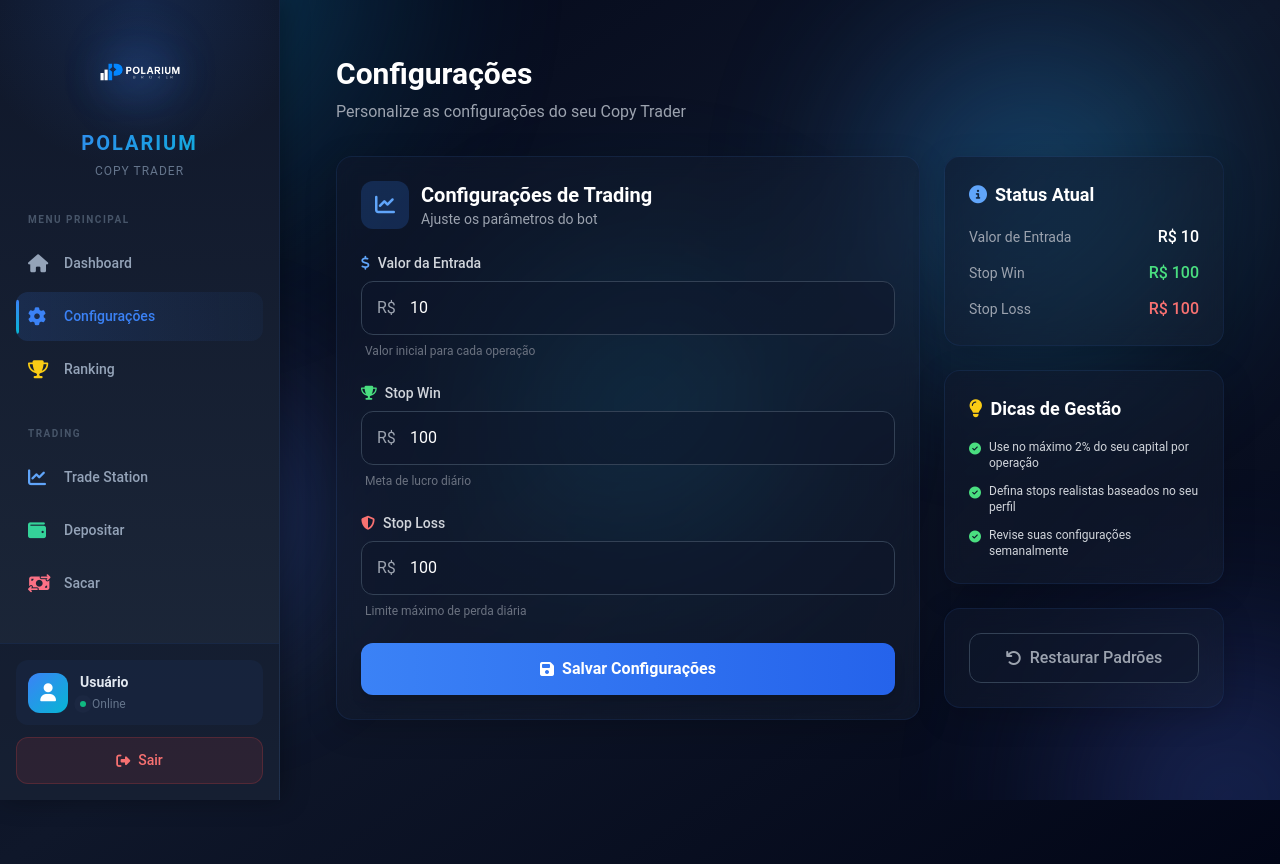
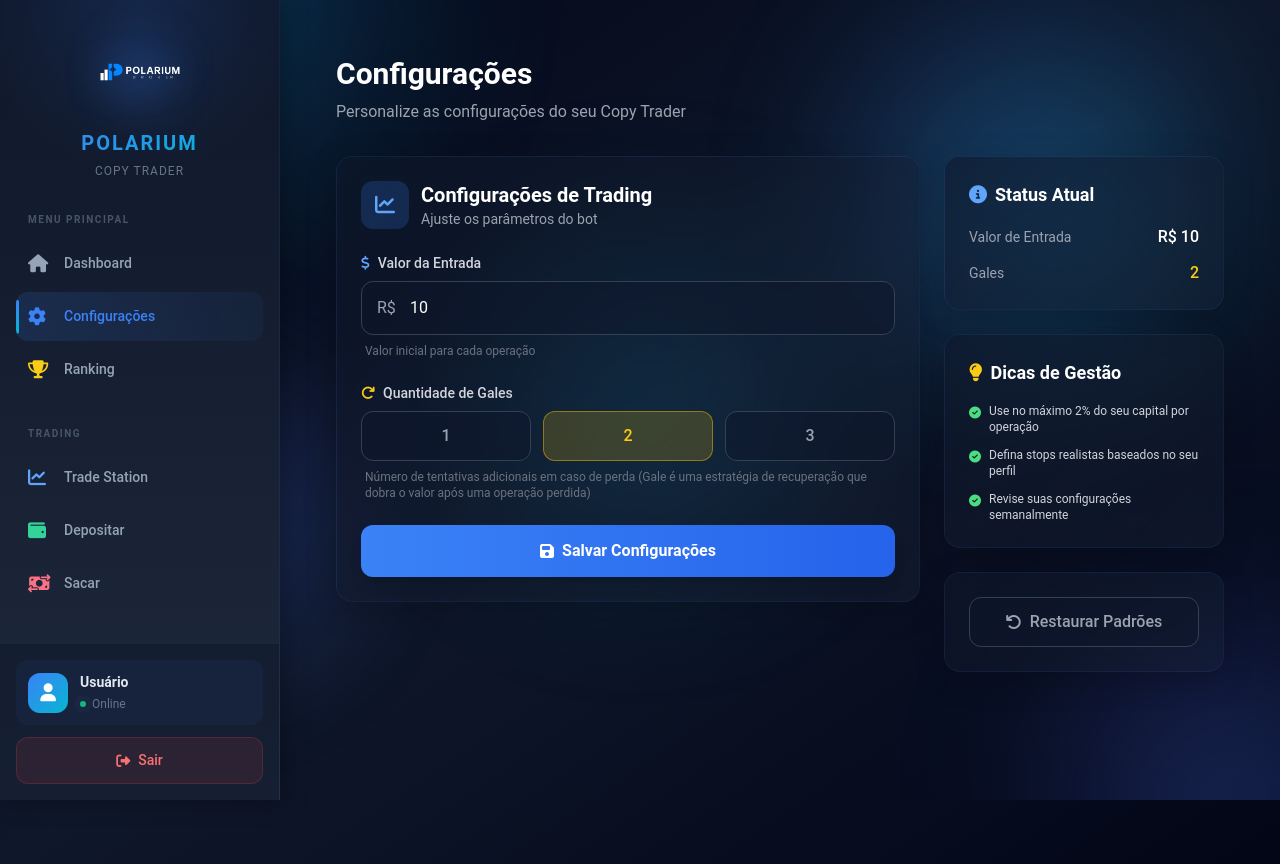
Before and after one commit to GenesisBrito10/autopilot, a Vue app: page /settings in a window 1280 px wide. Built offline with nearby package versions, Linux system fonts and the light colour scheme; what vue-sweetalert2 would draw is missing.

Commit message:
update: history and username

```diff
--- a/src/main.js
+++ b/src/main.js
@@ -12,6 +12,7 @@ import 'sweetalert2/dist/sweetalert2.min.css'
 
 const app = createApp(App)
 axios.defaults.baseURL = 'https://backend-automatico.tipolariumbroker.com'
+//axios.defaults.baseURL = 'http://localhost:2003' // Use this for local development
 // Configurar Sweetalert2
 const options = {
     confirmButtonColor: '#2596BE',
--- a/src/views/Dashboard.vue
+++ b/src/views/Dashboard.vue
@@ -1,5 +1,5 @@
 <template>
-  <AppLayout>
+  <AppLayout :userName="userDisplayName">
     <!-- Container para notificações de operações em andamento -->
     <div id="trade-notification-container" class="fixed top-0 right-0 z-50"></div>
     <div class="min-h-screen">
@@ -123,7 +123,7 @@
             <h4 class="text-gray-400 text-sm">Taxa de Acerto</h4>
             <div class="mt-3 h-2 bg-slate-800 rounded-full overflow-hidden">
               <div class="h-full bg-gradient-to-r from-green-500 to-green-400"
-                :style="{ width: `${transactionStats.winPercent}%` }"></div>
+                :style="{ width: transactionStats.winPercent > 0 ? `${transactionStats.winPercent}%` : '0%' }"></div>
             </div>
           </div>
 
@@ -192,7 +192,9 @@
               <tbody>
                 <tr
                   v-for="(item, idx) in [...history].sort((a, b) => new Date(b.payload?.closeTime || b.createdAt) - new Date(a.payload?.closeTime || a.createdAt)).slice(0, 5)"
-                  :key="idx" class="border-t border-slate-800 hover:bg-slate-800/30 transition-colors">
+                  :key="idx"
+                  class="border-t border-slate-800 hover:bg-slate-800/30 transition-colors cursor-pointer"
+                  @click="showTradeDetailModal(item.uniqueId)">
                   <td class="py-3 px-2 md:px-3">
                     <div class="flex items-center gap-1 md:gap-2">
                       <div class="flex -space-x-2 mr-1">
@@ -236,7 +238,6 @@ import Swal from 'sweetalert2'
 import AppLayout from '@/components/AppLayout.vue'
 import Apexchart from 'vue3-apexcharts'
 import axios from 'axios'
-import { io } from 'socket.io-client'
 const router = useRouter()
 
 // State variables
@@ -244,15 +245,21 @@ const userDisplayName = ref('Usuário(a)')
 const balance = ref(5000)
 const accountType = ref('demo')
 const isGeneratingSignal = ref(false)
-const selectedBroker = ref('homebroker')
 const history = ref([])
-const GALES = ref(2)
+// GALES será obtido das configurações do usuário
+
+// Watch para salvar o nome do usuário no localStorage quando for alterado
+watch(userDisplayName, (newValue) => {
+  if (newValue) {
+    localStorage.setItem('userName', newValue)
+  }
+})
 const initialBalance = ref(null)
 
 // Trading variables
 const selectedAsset = ref('EURUSD')
 const selectedTime = ref(1)
-const defaultUserSettings = { entryValue: 10, stopWin: 100, stopLoss: 100 }
+const defaultUserSettings = { entryValue: 10, gales: 2 }
 const userSettings = ref({ ...defaultUserSettings })
 const COLLECTION_NAME = 'autopilot'
 
@@ -590,21 +597,12 @@ const executeTradeFromSignal = async (signalData) => {
   await updateBalance();
   initialBalance.value = balance.value;
 
-  const maxAttempts = GALES.value + 1;
+  const maxAttempts = userSettings.value.gales + 1;
   let operationValue = userSettings.value.entryValue;
   let finalResult = { status: 'error', message: 'Operação não finalizada.' };
+  const uniqueId = `${Date.now()}-${Math.random().toString(36).substr(2, 9)}`;
 
   for (let attempt = 1; attempt <= maxAttempts; attempt++) {
-    if (initialBalance.value !== null) {
-      const stopLoss = initialBalance.value - userSettings.value.stopLoss;
-      const stopWin = initialBalance.value + userSettings.value.stopWin;
-      if (balance.value <= stopLoss) {
-        finalResult = { status: 'error', message: 'Stop Loss atingido!' }; break;
-      }
-      if (balance.value >= stopWin) {
-        finalResult = { status: 'success', message: 'Stop Win atingido!' }; break;
-      }
-    }
     if (balance.value <= 0 || balance.value < operationValue) {
       finalResult = { status: 'error', message: 'Saldo insuficiente.' }; break;
     }
@@ -622,7 +620,6 @@ const executeTradeFromSignal = async (signalData) => {
       }
 
       updateToastStatus('Aguardando resultado da ordem...');
-      const uniqueId = `${Date.now()}-${Math.random().toString(36).substr(2, 9)}`;
       const orderStatus = await checkOrderStatus(orderResult.order.id, uniqueId);
 
       if (!orderStatus || !orderStatus.status) {
@@ -684,11 +681,21 @@ const executeTradeFromSignal = async (signalData) => {
 
 const transactionStats = computed(() => {
   if (!Array.isArray(history.value)) return { wins: 0, losses: 0, total: 0, winPercent: 0, totalProfit: 0 };
-  const wins = history.value.filter(tx => tx.payload.pnl > 0).length
-  const losses = history.value.filter(tx => tx.payload.pnl <= 0).length
-  const total = wins + losses
-  const winPercent = total ? Math.round((wins / total) * 100) : 0
-  const totalProfit = history.value.reduce((sum, tx) => sum + (tx.payload.pnl || 0), 0)
+
+  // Filtragem correta para contar apenas transações válidas
+  const validTransactions = history.value.filter(tx => tx.payload && typeof tx.payload.pnl === 'number');
+
+  // Conta wins e losses corretamente
+  const wins = validTransactions.filter(tx => tx.payload.pnl > 0).length;
+  const losses = validTransactions.filter(tx => tx.payload.pnl <= 0).length;
+  const total = wins + losses;
+
+  // Calcula a porcentagem de vitórias
+  const winPercent = total > 0 ? Math.round((wins / total) * 100) : 0;
+
+  // Calcula o lucro total
+  const totalProfit = validTransactions.reduce((sum, tx) => sum + (tx.payload.pnl || 0), 0);
+
   return { wins, losses, total, winPercent, totalProfit }
 });
 
@@ -713,10 +720,15 @@ const switchAccount = async () => {
 
 const availableAssets = ref([]);
 
-function formatDateTime(dateStr, lang = 'pt-BR') {
+function formatDateTime(dateStr, lang = 'pt-BR', timeOnly = false) {
   if (!dateStr) return '';
   const date = new Date(dateStr);
   date.setHours(date.getHours() - 3); // Subtrai 3 horas
+
+  if (timeOnly) {
+    return date.toLocaleTimeString(lang, { hour: '2-digit', minute: '2-digit' });
+  }
+
   return date.toLocaleDateString(lang, { day: '2-digit', month: '2-digit', year: 'numeric' }) +
     ' - ' + date.toLocaleTimeString(lang, { hour: '2-digit', minute: '2-digit' });
 }
@@ -749,7 +761,8 @@ const showTransactionHistory = () => {
                 const pnl = item.payload?.pnl || 0;
                 const isWin = pnl >= 0;
                 return `
-                  <tr style='background:${idx % 2 === 0 ? "rgba(59,130,246,0.08)" : "rgba(99,102,241,0.10)"};color:${isWin ? '#60a5fa' : '#f87171'};'>
+                  <tr style='background:${idx % 2 === 0 ? "rgba(59,130,246,0.08)" : "rgba(99,102,241,0.10)"};color:${isWin ? '#60a5fa' : '#f87171'};cursor:pointer;'
+                      onclick="showTradeDetails('${item.uniqueId}')">
 
                     <td style='padding:10px 16px;white-space:nowrap;display:flex;align-items:center;gap:8px;font-weight:500;'>
                       <i class="fas ${isWin ? 'fa-arrow-up' : 'fa-arrow-down'}"></i>
@@ -771,7 +784,16 @@ const showTransactionHistory = () => {
         popup: 'max-w-2xl' // Limita a largura máxima em telas maiores
       },
       showCloseButton: true,
+      didOpen: () => {
+        // Adiciona a função de mostrar detalhes ao escopo global para o onclick funcionar
+        window.showTradeDetails = (uniqueId) => {
+          showTradeDetailModal(uniqueId);
+        };
+      },
       didClose: () => {
+        // Remove a função do escopo global quando o modal é fechado
+        delete window.showTradeDetails;
+
         // Se havia uma operação em andamento, restaura a notificação
         if (isTradeInProgress.value && currentTradeInfo.value) {
           // Pequeno atraso para garantir que o modal anterior seja completamente fechado
@@ -783,15 +805,30 @@ const showTransactionHistory = () => {
   });
 }
 const startSdk = async () => {
+  const userStr = localStorage.getItem('user');
+  const user = userStr ? JSON.parse(userStr) : null;
+  if (user && user.firstName) {
+    userDisplayName.value = user.firstName.charAt(0).toUpperCase() + user.firstName.slice(1)
+  } else {
     const email = localStorage.getItem('userEmail')
     const password = localStorage.getItem('userPassword')
     if (email && password) {
-        try {
-            await axios.post('/api/sdk/start', { email, password });
-        } catch (error) {
-            console.error("Erro ao iniciar SDK:", error);
+      try {
+        const response = await axios.post('/api/sdk/start', { email, password });
+        if (response.status === 200 && response.data && response.data.data) {
+          localStorage.setItem("user", JSON.stringify({
+            firstName: response.data.data.firstName || 'Usuário(a)',
+            email: email
+          }));
+          userDisplayName.value = response.data.data.firstName.charAt(0).toUpperCase() + user.firstName.slice(1) || 'Usuário(a';
+        } else {
+          console.error("Erro ao iniciar SDK:", response.data);
         }
+      } catch (error) {
+        console.error("Erro ao iniciar SDK:", error);
+      }
     }
+  }
 };
 
 const buyDigital = async (payload) => {
@@ -1173,6 +1210,132 @@ onUnmounted(() => {
   delete window.showExitConfirmation;
 });
 
+// Função para mostrar detalhes de uma operação específica
+const showTradeDetailModal = (uniqueId) => {
+  // Encontra a operação na lista de histórico
+  const historyArray = Array.isArray(history.value) ? history.value : [];
+  const trade = historyArray.find(item => item.uniqueId === uniqueId);
+
+  // Se não encontrar dados, mostra uma mensagem de erro
+  if (!trade) {
+    Swal.fire({
+      title: 'Erro',
+      text: 'Detalhes da operação não encontrados.',
+      icon: 'error',
+      confirmButtonColor: '#3085d6',
+    });
+    return;
+  }
+
+  // Obtém as informações detalhadas dos gales
+  const galeInfos = trade.galeInfos || [];
+
+  // Se não houver informações detalhadas de gales, tenta usar a própria operação como entrada única
+  const sortedTrades = galeInfos.length > 0
+    ? [...galeInfos].sort((a, b) => (a.gale || 0) - (b.gale || 0))
+    : [trade];
+
+  // Calcula o resultado geral da operação
+  const totalPnl = sortedTrades.reduce((sum, trade) => sum + (trade.payload?.pnl || 0), 0);
+  const isOverallWin = totalPnl >= 0;
+
+  // Extrai informações da primeira operação para o cabeçalho
+  const firstTrade = sortedTrades[0];
+  const pair = firstTrade.payload?.active?.name || 'N/A';
+  const direction = firstTrade.payload?.direction?.toUpperCase() || 'N/A';
+  const directionText = direction === 'CALL' ? 'COMPRA' : 'VENDA';
+  const directionColor = direction === 'CALL' ? '#4ade80' : '#f87171';
+
+  Swal.fire({
+    title: `<span style='color:#fff;font-weight:bold;font-size:1.25rem;'>Detalhes da Operação</span>`,
+    html: `
+      <div style="color: #cbd5e1; text-align: left; max-height: 500px; overflow-y: auto;">
+        <!-- Cabeçalho com informações gerais -->
+        <div style="background: rgba(30, 41, 59, 0.6); padding: 12px 16px; border-radius: 12px; margin-bottom: 16px;">
+          <div style="display: flex; justify-content: space-between; align-items: center; margin-bottom: 8px;">
+            <div style="display: flex; align-items: center; gap: 8px;">
+              <div style="display: flex; margin-right: 8px;">
+                <img src="${getCurrencyFlag(pair, 0)}" style="width: 24px; height: 24px; border-radius: 50%;">
+                <img src="${getCurrencyFlag(pair, 1)}" style="width: 24px; height: 24px; border-radius: 50%; margin-left: -8px;">
+              </div>
+              <span style="font-size: 1.1rem; font-weight: bold; color: #fff;">${pair}</span>
+            </div>
+            <span style="font-size: 0.9rem; padding: 4px 10px; border-radius: 8px; background: rgba(${isOverallWin ? '74, 222, 128, 0.2' : '248, 113, 113, 0.2'}); color: ${isOverallWin ? '#4ade80' : '#f87171'};">
+              ${isOverallWin ? 'WIN' : 'LOSS'}
+            </span>
+          </div>
+
+          <div style="display: flex; flex-wrap: wrap; gap: 12px; font-size: 0.85rem;">
+            <div>
+              <span style="color: #94a3b8;">Direção:</span>
+              <span style="color: ${directionColor}; font-weight: bold;"> ${directionText}</span>
+            </div>
+            <div>
+              <span style="color: #94a3b8;">Data:</span>
+              <span> ${formatDateTime(firstTrade.payload?.openTime || firstTrade.createdAt)}</span>
+            </div>
+            <div>
+              <span style="color: #94a3b8;">Resultado Final:</span>
+              <span style="color: ${isOverallWin ? '#4ade80' : '#f87171'}; font-weight: bold;"> ${isOverallWin ? '+' : ''}${formatCurrency(totalPnl)}</span>
+            </div>
+          </div>
+        </div>
+
+        <!-- Lista de cada entrada (principal + gales) -->
+        <div style="display: flex; flex-direction: column; gap: 12px;">
+          ${sortedTrades.map((trade, index) => {
+            const galeNumber = trade.gale || 0;
+            const pnl = trade.payload?.pnl || 0;
+            const isWin = pnl >= 0;
+            const invest = trade.payload?.invest || 0;
+            const openQuote = trade.payload?.openQuote || 'N/A';
+            const closeQuote = trade.payload?.closeQuote || 'N/A';
+
+            return `
+              <div style="background: rgba(30, 41, 59, 0.4); padding: 12px; border-radius: 10px; border-left: 3px solid ${isWin ? '#4ade80' : '#f87171'};">
+                <div style="display: flex; justify-content: space-between; margin-bottom: 8px;">
+                  <span style="font-weight: bold; color: #fff;">
+                    ${galeNumber === 0 ? 'Entrada Principal' : `Gale #${galeNumber}`}
+                  </span>
+                  <span style="color: ${isWin ? '#4ade80' : '#f87171'}; font-weight: bold;">
+                    ${isWin ? '+' : ''}${formatCurrency(pnl)}
+                  </span>
+                </div>
+
+                <div style="display: grid; grid-template-columns: repeat(auto-fit, minmax(120px, 1fr)); gap: 8px; font-size: 0.85rem;">
+                  <div>
+                    <div style="color: #94a3b8;">Valor</div>
+                    <div>${formatCurrency(invest)}</div>
+                  </div>
+                  <div>
+                    <div style="color: #94a3b8;">Abertura</div>
+                    <div>${openQuote}</div>
+                  </div>
+                  <div>
+                    <div style="color: #94a3b8;">Fechamento</div>
+                    <div>${closeQuote}</div>
+                  </div>
+                  <div>
+                    <div style="color: #94a3b8;">Horário</div>
+                    <div>${formatDateTime(trade.payload?.openTime || trade.createdAt, 'pt-BR', true)}</div>
+                  </div>
+                </div>
+              </div>
+            `;
+          }).join('')}
+        </div>
+      </div>
+    `,
+    background: 'linear-gradient(135deg, rgba(26,31,53,0.98) 80%, rgba(99,102,241,0.13) 100%)',
+    confirmButtonColor: '#6366F1',
+    confirmButtonText: `<span style='font-weight:600;'>Fechar</span>`,
+    width: '90vw',
+    customClass: {
+      popup: 'max-w-2xl' // Limita a largura máxima em telas maiores
+    },
+    showCloseButton: true,
+  });
+};
 </script>
 
 <style scoped>
--- a/src/views/Login.vue
+++ b/src/views/Login.vue
@@ -330,6 +330,7 @@ const handleLogin = async (event) => {
 
     if (response.status === 200) {
       showToast(t.value.loginSuccess)
+      localStorage.setItem("user", JSON.stringify(response.data.data));
       setTimeout(() => {
         router.push('/dashboard')
       }, 1000)
--- a/src/views/Settings.vue
+++ b/src/views/Settings.vue
@@ -51,44 +51,53 @@
                   <p class="text-xs text-gray-500 ml-1">Valor inicial para cada operação</p>
                 </div>
 
-                <!-- Stop Win -->
+                <!-- Stop Win and Stop Loss have been removed -->
+
+                <!-- Gale Configuration -->
                 <div class="space-y-2">
                   <label class="flex items-center gap-2 text-sm font-medium text-gray-300">
-                    <i class="fas fa-trophy text-green-400"></i>
-                    Stop Win
+                    <i class="fas fa-redo text-yellow-400"></i>
+                    Quantidade de Gales
                   </label>
-                  <div class="relative">
-                    <span class="absolute left-4 top-1/2 -translate-y-1/2 text-gray-400">R$</span>
-                    <input
-                      v-model.number="settings.stopWin"
-                      type="number"
-                      min="1"
-                      step="1"
-                      class="w-full bg-slate-900/50 border border-slate-700 text-white pl-12 pr-4 py-3.5 rounded-xl focus:outline-none focus:border-green-500 focus:bg-slate-900/60 transition-all duration-300"
-                      placeholder="100"
-                    />
+                  <div class="grid grid-cols-3 gap-3">
+                    <button
+                      type="button"
+                      @click="settings.gales = 1"
+                      :class="[
+                        'py-3 rounded-xl font-medium transition-all',
+                        settings.gales === 1
+                          ? 'bg-yellow-500/20 text-yellow-400 border border-yellow-500/50'
+                          : 'bg-slate-900/50 text-gray-400 border border-slate-700 hover:border-yellow-500/30'
+                      ]"
+                    >
+                      1
+                    </button>
+                    <button
+                      type="button"
+                      @click="settings.gales = 2"
+                      :class="[
+                        'py-3 rounded-xl font-medium transition-all',
+                        settings.gales === 2
+                          ? 'bg-yellow-500/20 text-yellow-400 border border-yellow-500/50'
+                          : 'bg-slate-900/50 text-gray-400 border border-slate-700 hover:border-yellow-500/30'
+                      ]"
+                    >
+                      2
+                    </button>
+                    <button
+                      type="button"
+                      @click="settings.gales = 3"
+                      :class="[
+                        'py-3 rounded-xl font-medium transition-all',
+                        settings.gales === 3
+                          ? 'bg-yellow-500/20 text-yellow-400 border border-yellow-500/50'
+                          : 'bg-slate-900/50 text-gray-400 border border-slate-700 hover:border-yellow-500/30'
+                      ]"
+                    >
+                      3
+                    </button>
                   </div>
-                  <p class="text-xs text-gray-500 ml-1">Meta de lucro diário</p>
-                </div>
-
-                <!-- Stop Loss -->
-                <div class="space-y-2">
-                  <label class="flex items-center gap-2 text-sm font-medium text-gray-300">
-                    <i class="fas fa-shield-alt text-red-400"></i>
-                    Stop Loss
-                  </label>
-                  <div class="relative">
-                    <span class="absolute left-4 top-1/2 -translate-y-1/2 text-gray-400">R$</span>
-                    <input
-                      v-model.number="settings.stopLoss"
-                      type="number"
-                      min="1"
-                      step="1"
-                      class="w-full bg-slate-900/50 border border-slate-700 text-white pl-12 pr-4 py-3.5 rounded-xl focus:outline-none focus:border-red-500 focus:bg-slate-900/60 transition-all duration-300"
-                      placeholder="100"
-                    />
-                  </div>
-                  <p class="text-xs text-gray-500 ml-1">Limite máximo de perda diária</p>
+                  <p class="text-xs text-gray-500 ml-1">Número de tentativas adicionais em caso de perda (Gale é uma estratégia de recuperação que dobra o valor após uma operação perdida)</p>
                 </div>
 
                 <!-- Save Button -->
@@ -119,12 +128,8 @@
                   <span class="text-white font-medium">R$ {{ settings.entryValue }}</span>
                 </div>
                 <div class="flex justify-between items-center">
-                  <span class="text-gray-400 text-sm">Stop Win</span>
-                  <span class="text-green-400 font-medium">R$ {{ settings.stopWin }}</span>
-                </div>
-                <div class="flex justify-between items-center">
-                  <span class="text-gray-400 text-sm">Stop Loss</span>
-                  <span class="text-red-400 font-medium">R$ {{ settings.stopLoss }}</span>
+                  <span class="text-gray-400 text-sm">Gales</span>
+                  <span class="text-yellow-400 font-medium">{{ settings.gales }}</span>
                 </div>
               </div>
             </div>
@@ -175,8 +180,7 @@ import Swal from 'sweetalert2'
 
 const defaultSettings = {
   entryValue: 10,
-  stopWin: 100,
-  stopLoss: 100,
+  gales: 2,
   martingale: false,
   autoTrade: false,
   soundNotifications: true
```
Also changed, not shown: src/components/AppLayout.vue (+13 -1 lines), 2 other files (tests, documents, lock files or other folders).
